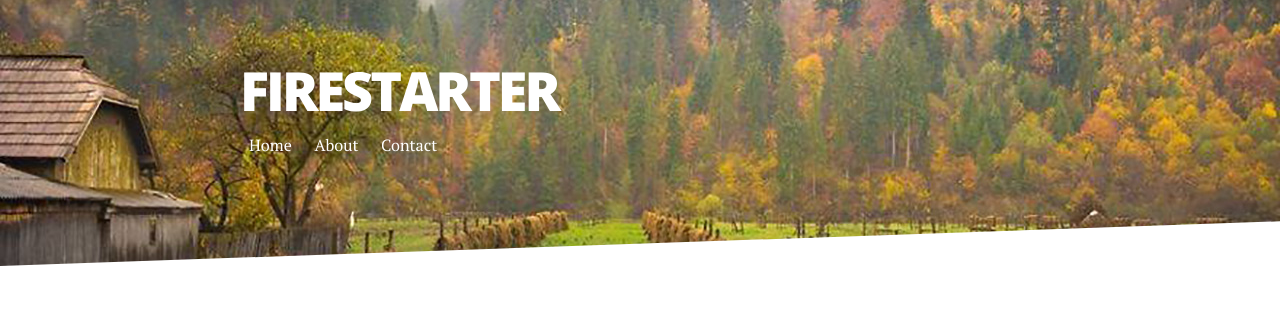
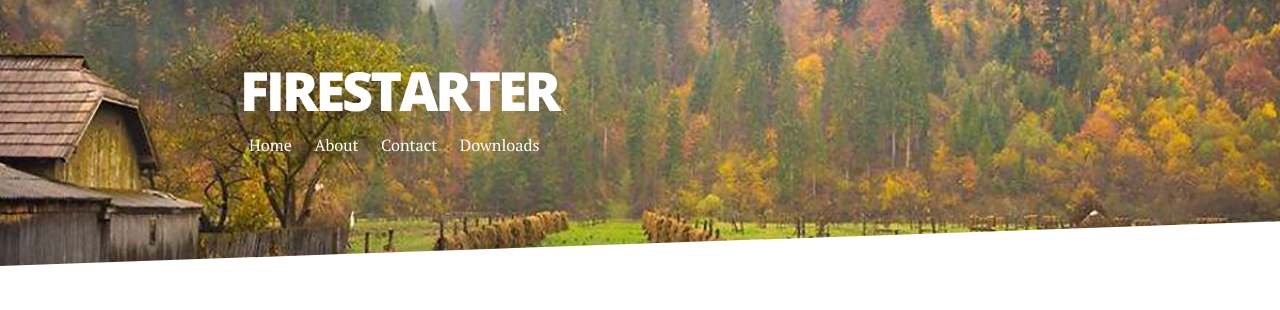
Before and after one commit to victor-talpeanu/victor-talpeanu.github.io, a Jekyll site: the page built from index.html, in a window 1280 px wide. Shown: the top 310 px of the page. Built offline with Jekyll 4.4.1, drawn with Linux system fonts in a browser that asks for light colours; nearby versions of some CDN libraries; Markdown is read by kramdown in place of the engine named in the settings; the list of posts is cut into pages by our own code.

Commit message:
yml change

```diff
--- a/_config.yml
+++ b/_config.yml
@@ -17,6 +17,8 @@ navigation:
    url: /about
  - title: Contact
    url: /contact
+ - title: Downloads
+   url: /downloads
 
 social:
    github: victor-talpeanu
```
